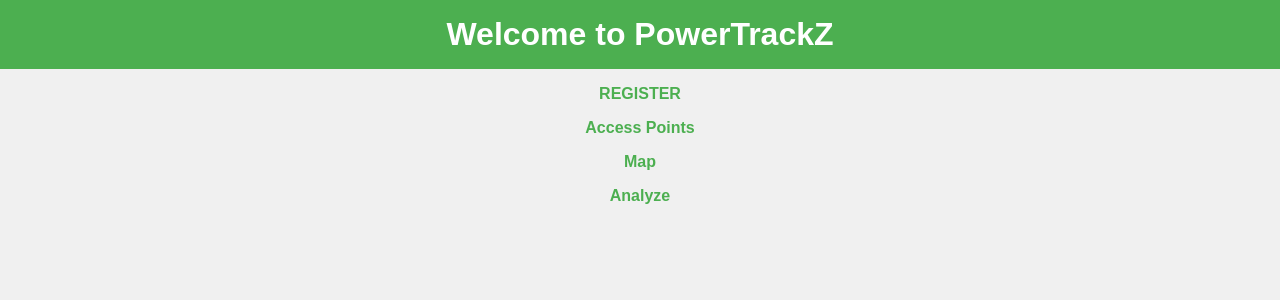
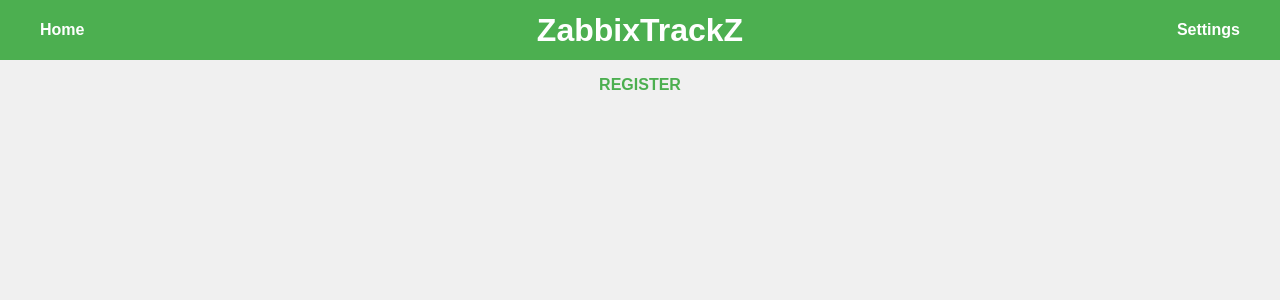
Before and after one commit to acacio90/PowerTrackZ, a Flask app: template gateway/app/templates/pages/index.html in a window 1280 px wide. Shown: the top 300 px of the page. Run offline with Flask 2, Linux system fonts and the light colour scheme; the template is opened without the code that fills it, so the values that code supplies are empty.

Commit message:
feat: Adicionando novo menu de navegação e modal de configurações com estilos personalizados

```diff
--- a/gateway/app/routes.py
+++ b/gateway/app/routes.py
@@ -69,3 +69,7 @@ def analyze():
         return jsonify(response.json()), response.status_code
     except requests.exceptions.RequestException as e:
         return jsonify({"message": "Error connecting to analysis service", "error": str(e)}), 500
+
+@routes.route('/settings', methods=['GET'])
+def settings():
+    return render_template('pages/settings.html')
--- a/gateway/app/static/style.css
+++ b/gateway/app/static/style.css
@@ -1,19 +1,48 @@
+:root {
+    --primary-color: #4CAF50;
+    --hover-color: #45a049;
+    --text-color: white;
+    --bg-color: #f0f0f0;
+    --border-color: #ccc;
+}
+
 body {
     font-family: Arial, sans-serif;
-    background-color: #f0f0f0;
+    background-color: var(--bg-color);
     margin: 0;
     padding: 0;
 }
 
 header {
-    background-color: #4CAF50;
-    color: white;
-    padding: 1em;
+    display: flex !important;
+    justify-content: space-between;
+    align-items: center;
+    background-color: var(--primary-color);
+    color: var(--text-color);
+    font-size: 16px;
+    padding: 0 1em;
+    width: 100%;
+    box-sizing: border-box;
+    height: 60px;
+    position: relative;
+}
+
+.header-left, .header-center, .header-right {
+    flex: 1;
     text-align: center;
+}
+
+.header-left {
+    text-align: left;
+}
+
+.header-right {
+    text-align: right;
 }
 
 h1 {
     margin: 0;
+    line-height: 60px;
 }
 
 ul {
@@ -28,32 +57,33 @@ li {
 
 a {
     text-decoration: none;
-    color: #4CAF50;
+    color: var(--primary-color);
     font-weight: bold;
-}
-
-a:hover {
-    color: #45a049;
 }
 
 .container {
     display: flex;
+    flex-wrap: wrap;
     justify-content: space-between;
-    padding: 1em;
+    padding: 3em;
+    max-width: 1200px;
+    margin: auto;
 }
 
-.form-container {
-    flex: 1;
-    margin-right: 1em;
-    padding: 1em;
-    background-color: white;
-    border-radius: 8px;
-    box-shadow: 0 0 10px rgba(0, 0, 0, 0.1);
+.form-container, .table-container {
+    flex: 1 1 100%;
+    margin-bottom: 1em;
 }
 
-.table-container {
-    flex: 2;
-    margin-right: 1em;
+@media (min-width: 768px) {
+    .form-container {
+        flex: 1;
+        margin-right: 1em;
+    }
+
+    .table-container {
+        flex: 3;
+    }
 }
 
 label {
@@ -66,22 +96,42 @@ input {
     width: 100%;
     padding: 0.5em;
     margin-bottom: 1em;
-    border: 1px solid #ccc;
+    border: 1px solid var(--border-color);
     border-radius: 4px;
 }
 
-button {
-    background-color: #4CAF50;
-    color: white;
+button, .home-button, .settings-button {
+    display: inline-flex;
+    background-color: var(--primary-color);
+    color: var(--text-color);
+    padding: 0 1.5em;
+    border: none;
+    border-radius: 0;
+    cursor: pointer;
+    font-size: 1em;
+    text-decoration: none;
+    height: 100%;
+    line-height: 60px;
+}
+
+button:hover, .home-button:hover, .settings-button:hover {
+    background-color: var(--hover-color);
+}
+
+.register-button {
+    background-color: var(--primary-color);
+    color: var(--text-color);
     padding: 0.75em 1.5em;
     border: none;
     border-radius: 4px;
     cursor: pointer;
     font-size: 1em;
+    text-decoration: none;
+    margin-top: 1em;
 }
 
-button:hover {
-    background-color: #45a049;
+.register-button:hover {
+    background-color: var(--hover-color);
 }
 
 .map-container {
--- /dev/null
+++ b/gateway/app/templates/components/menu.html
@@ -0,0 +1,43 @@
+<header>
+    <div class="header-left">
+        <a href="/" class="home-button">Home</a>
+    </div>
+    <div class="header-center">
+        <h1>ZabbixTrackZ</h1>
+    </div>
+    <div class="header-right">
+        <a href="#" class="settings-button" onclick="openSettingsModal()">Settings</a>
+    </div>
+</header>
+
+<!-- Settings Modal -->
+<div id="settingsModal" class="modal">
+    <div class="modal-content">
+        <span class="close" onclick="closeSettingsModal()">&times;</span>
+        <div id="settingsContainer"></div>
+    </div>
+</div>
+
+<script>
+    function openSettingsModal() {
+        document.getElementById('settingsModal').style.display = 'flex';
+        loadSettingsContent();
+    }
+
+    function closeSettingsModal() {
+        document.getElementById('settingsModal').style.display = 'none';
+    }
+
+    function loadSettingsContent() {
+        fetch('/settings')
+            .then(response => response.text())
+            .then(data => {
+                document.getElementById('settingsContainer').innerHTML = data;
+            })
+            .catch(error => console.error('Error loading settings content:', error));
+    }
+
+    document.addEventListener('DOMContentLoaded', function() {
+        closeSettingsModal();
+    });
+</script>
--- a/gateway/app/templates/pages/index.html
+++ b/gateway/app/templates/pages/index.html
@@ -7,14 +7,9 @@
     <link rel="stylesheet" type="text/css" href="{{ url_for('static', filename='style.css') }}">
 </head>
 <body>
-    <header>
-        <h1>Welcome to PowerTrackZ</h1>
-    </header>
+    {% include 'components/menu.html' %}
     <ul>
         <li><a href="/register">REGISTER</a></li>
-        <li><a href="/access_points">Access Points</a></li>
-        <li><a href="/map">Map</a></li>
-        <li><a href="/analyze">Analyze</a></li>
     </ul>
 </body>
 </html>
--- a/gateway/app/templates/pages/register.html
+++ b/gateway/app/templates/pages/register.html
@@ -7,9 +7,7 @@
     <link rel="stylesheet" type="text/css" href="{{ url_for('static', filename='style.css') }}">
 </head>
 <body>
-    <header>
-        <h1>Register Access Point</h1>
-    </header>
+    {% include 'components/menu.html' %}
     <div class="container">
         <div class="form-container">
             <form action="/register" method="post">
@@ -25,7 +23,7 @@
                 <input type="text" id="bandwidth" name="bandwidth" required><br><br>
                 <label for="channel">Channel:</label>
                 <input type="text" id="channel" name="channel" required><br><br>
-                <button type="submit">Register</button>
+                <button type="submit" class="register-button">Register</button>
             </form>
         </div>
         <div class="table-container">
--- a/services/access_point_service/app/controllers.py
+++ b/services/access_point_service/app/controllers.py
@@ -2,7 +2,6 @@ from flask import request, jsonify
 from models import db, AccessPoint
 import logging
 
-# Configuração de logging
 logging.basicConfig(level=logging.INFO)
 logger = logging.getLogger(__name__)
 
--- a/services/access_point_service/app/main.py
+++ b/services/access_point_service/app/main.py
@@ -1,6 +1,6 @@
 from flask import Flask
-from models import db  # Ajuste na importação
-import controllers  # Importar o controlador
+from models import db
+import controllers
 
 app = Flask(__name__)
 app.config['SQLALCHEMY_DATABASE_URI'] = 'sqlite:///access_points.db'
--- a/services/map_service/app/controllers.py
+++ b/services/map_service/app/controllers.py
@@ -1,16 +1,11 @@
 from flask import jsonify, send_file
 import folium
 import requests
-from models import db
 import os
 import logging
 
-# Configuração de logging
 logging.basicConfig(level=logging.INFO)
 logger = logging.getLogger(__name__)
-
-def create_tables():
-    db.create_all()
 
 def get_map():
     m = folium.Map(location=[-24.061258, -52.386096], zoom_start=19)
```
Also changed, not shown: other parts of gateway/app/static/style.css (+41 -3 lines), gateway/app/templates/pages/settings.html (added, +33 -0 lines), services/map_service/app/main.py (+2 -10 lines), services/map_service/app/templates/map.html (deleted, +0 -12 lines), services/map_service/static/js/map.js (deleted, +0 -19 lines), services/access_point_service/app/templates/registration.html (deleted), services/analysis_service/app/templates/registration.html (deleted), services/analysis_service/tests/test_analysis.py (added), services/analysis_service/tests/test_registration.py (deleted), services/map_service/app/templates/registration.html (deleted), services/map_service/tests/test_map.py (added), services/map_service/tests/test_registration.py (deleted), 1 other file.
